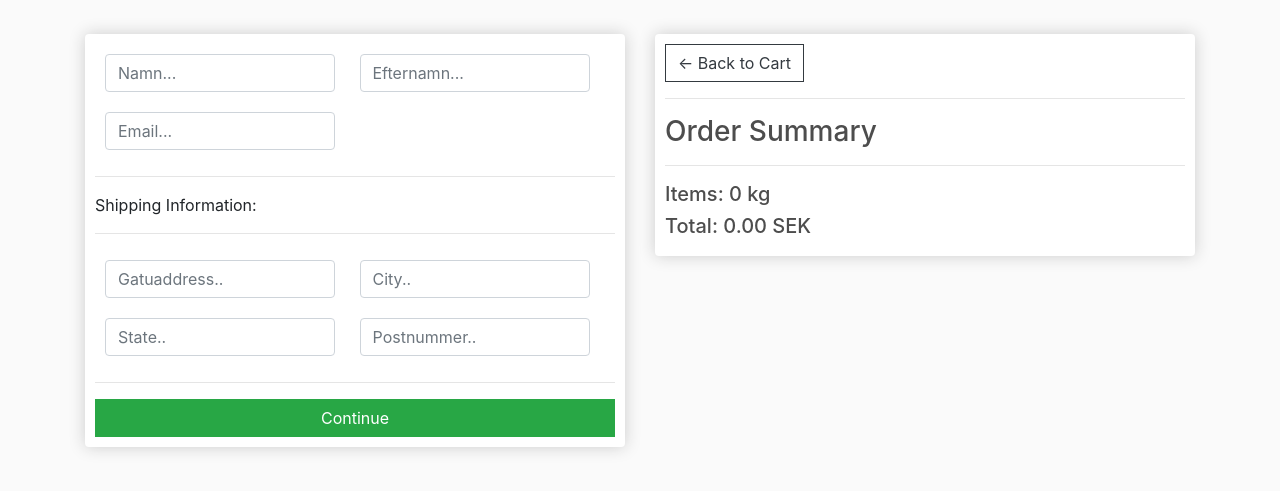
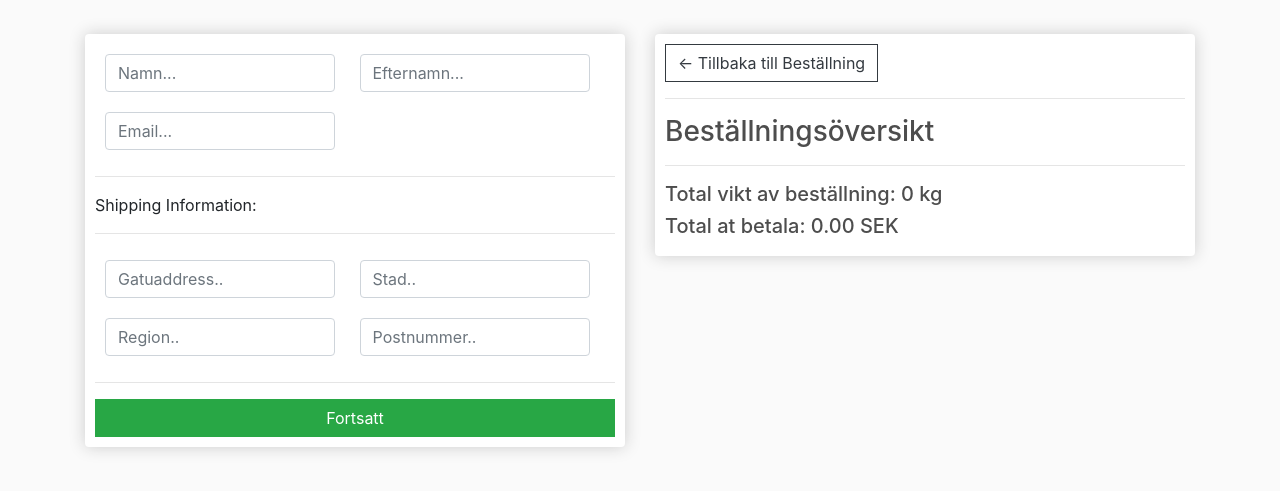
Before and after one commit to puchal71/MyEcommerceProject, a Django app: page /checkout/ in a window 1280 px wide. Shown: the part 57-548 px from the top of the page. Run offline with Django 5.2, Linux system fonts and the light colour scheme; some libraries are stand-ins or nearby versions.

Commit message:
Translating buttons/forms etc.

```diff
--- a/ecommerce/store/templates/store/checkout.html
+++ b/ecommerce/store/templates/store/checkout.html
@@ -25,10 +25,10 @@
 							<input class="form-control" type="text" name="address" placeholder="Gatuaddress..">
 						</div>
 						<div class="form-field">
-							<input class="form-control" type="text" name="city" placeholder="City..">
+							<input class="form-control" type="text" name="city" placeholder="Stad..">
 						</div>
 						<div class="form-field">
-							<input class="form-control" type="text" name="state" placeholder="State..">
+							<input class="form-control" type="text" name="state" placeholder="Region..">
 						</div>
 						<div class="form-field">
 							<input class="form-control" type="text" name="zipcode" placeholder="Postnummer..">
@@ -37,7 +37,7 @@
 					</div>
 
 					<hr>
-					<input id="form-button" class="btn btn-success btn-block" type="submit" value="Continue">
+					<input id="form-button" class="btn btn-success btn-block" type="submit" value="Fortsatt">
 				</form>
 			</div>
 
@@ -50,9 +50,9 @@
 
 		<div class="col-lg-6">
 			<div class="box-element">
-				<a  class="btn btn-outline-dark" href="{% url 'cart' %}">&#x2190; Back to Cart</a>
+				<a  class="btn btn-outline-dark" href="{% url 'cart' %}">&#x2190; Tillbaka till Beställning</a>
 				<hr>
-				<h3>Order Summary</h3>
+				<h3>Beställningsöversikt</h3>
 				<hr>
 				{% for item in items %}
 				<div class="cart-row">
@@ -62,8 +62,8 @@
 					<div style="flex:1"><p>{{item.quantity}} kg</p></div>
 				</div>
 				{% endfor %}
-				<h5>Items: {{order.get_cart_items}} kg</h5>
-				<h5>Total: {{order.get_cart_total|floatformat:2}} SEK</h5>
+				<h5>Total vikt av beställning: {{order.get_cart_items}} kg</h5>
+				<h5>Total at betala: {{order.get_cart_total|floatformat:2}} SEK</h5>
 			</div>
 		</div>
 	</div>
--- a/ecommerce/store/templates/store/store.html
+++ b/ecommerce/store/templates/store/store.html
@@ -8,7 +8,7 @@
             <div class="box-element product">
                 <h6><strong>{{product.name}}</strong></h6>
                 <hr>
-                <button data-product={{product.id}} data-action="add" class="btn btn-outline-secondary add-btn update-cart">Add to Cart</button>
+                <button data-product={{product.id}} data-action="add" class="btn btn-outline-secondary add-btn update-cart">Lägg till</button>
                 <a class="btn btn-outline-success" href="#">View</a>
                 <h4 style="display: inline-block;float: right">{{product.price|floatformat:2}} SEK/kg</h4>
 
```
Also changed, not shown: ecommerce/store/templates/store/cart.html (+7 -7 lines), ecommerce/db.sqlite3.
